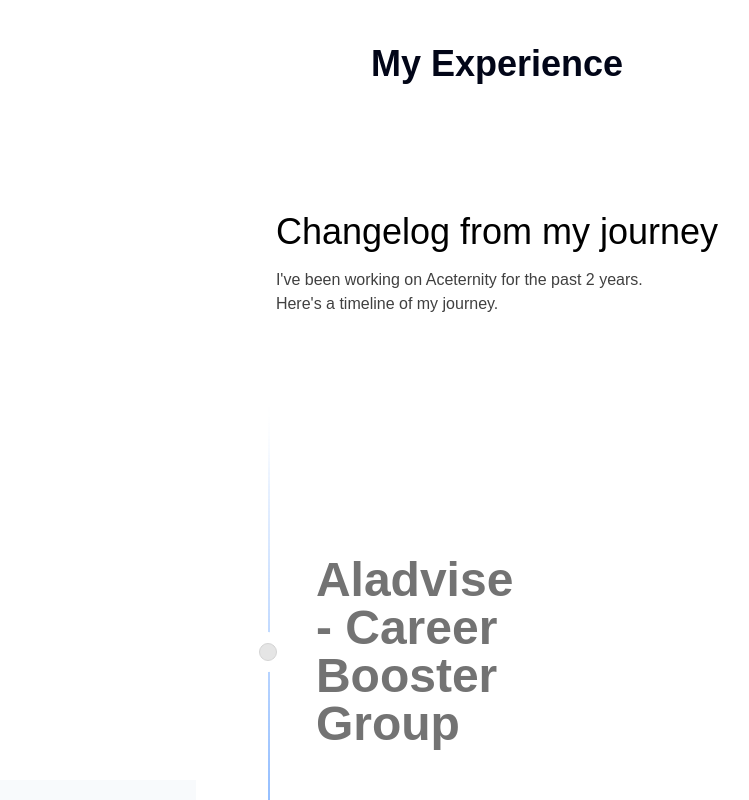
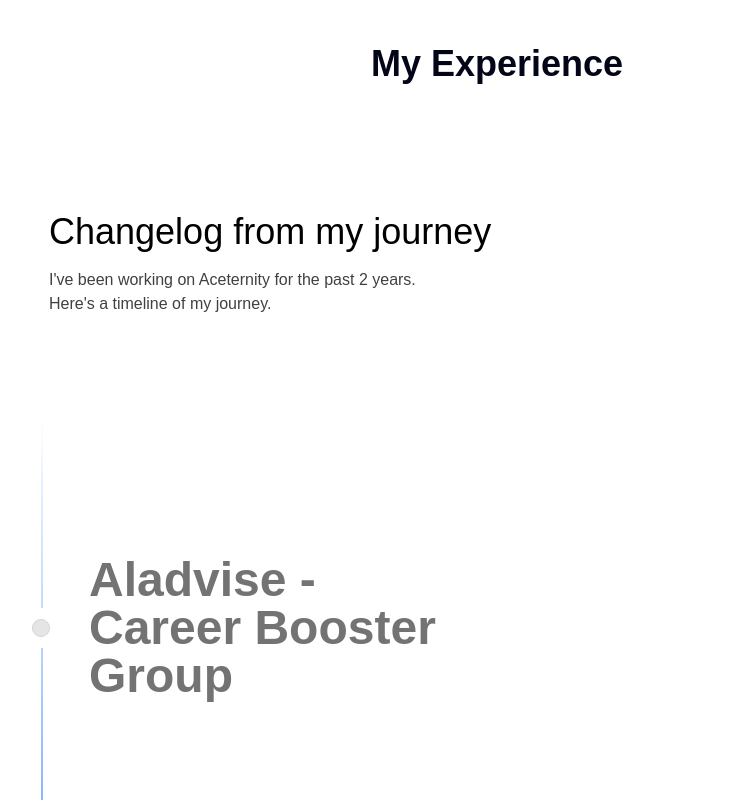
Before and after one commit to bramz-00/my-portfolio, a React (Vite) app: page / in a window 1280 px wide. Shown: the part 1620-2420 px from the top of the page, without its empty margins (143-892 px from the left). Built offline with nearby package versions, Linux system fonts and the light colour scheme.

Commit message:
fix large screen timeline

```diff
--- a/src/components/ExperienceTimeline.tsx
+++ b/src/components/ExperienceTimeline.tsx
@@ -54,7 +54,7 @@
 
 
   return (
-    <section id="experience" className="py-16 px-4 max-w-4xl mx-auto">
+    <section id="experience" className="py-16 px-4 w-full">
       <h2 className="text-4xl font-bold mb-12 text-center">My Experience</h2>
       <div className="relative w-full overflow-clip">
         <Timeline data={data} />
--- a/src/components/ui/timeline.tsx
+++ b/src/components/ui/timeline.tsx
@@ -36,8 +36,8 @@
       className="w-full bg-white dark:bg-neutral-950 font-sans md:px-10"
       ref={containerRef}
     >
-      <div className="max-w-7xl mx-auto py-20 px-4 md:px-8 lg:px-10">
-        <h2 className="text-lg md:text-4xl mb-4 text-black dark:text-white max-w-4xl">
+      <div className=" mx-auto py-20 px-4 md:px-8 lg:px-10">
+        <h2 className="text-lg md:text-4xl mb-4 text-black dark:text-white ">
           Changelog from my journey
         </h2>
         <p className="text-neutral-700 dark:text-neutral-300 text-sm md:text-base max-w-sm">
@@ -46,18 +46,18 @@
         </p>
       </div>
 
-      <div ref={ref} className="relative max-w-7xl mx-auto pb-20">
+      <div ref={ref} className="relative w-full pb-20">
         {data.map((item, index) => (
           <div
             key={index}
-            className="flex justify-start pt-10 md:pt-40 md:gap-10"
+            className="flex justify-start pt-10 md:pt-40 md:gap-10 w-full "
           >
-            <div className="sticky flex flex-col md:flex-row z-40 items-center top-40 self-start max-w-xs lg:max-w-sm md:w-full">
+            <div className="sticky flex flex-col md:flex-row z-40 items-center top-40 self-start w-full">
               <div className="h-10 absolute left-3 md:left-3 w-10 rounded-full bg-white dark:bg-black flex items-center justify-center">
                 <div
                 className="h-4 w-4 rounded-full bg-neutral-200 dark:bg-neutral-800 border border-neutral-300 dark:border-neutral-700 p-2" />
               </div>
-              <h3 className="hidden md:block text-xl md:pl-20 md:text-5xl font-bold text-neutral-500 dark:text-neutral-500 ">
+              <h3 className="hidden md:block text-xl md:pl-20 md:text-5xl font-bold text-neutral-500 dark:text-neutral-500  ">
                 {item.title}
               </h3>
             </div>
--- a/src/pages/Experiances.tsx
+++ b/src/pages/Experiances.tsx
@@ -2,7 +2,7 @@
 
 const Experiances = () => {
   return (
-    <section id="experiences" className="snap-center lg:h-screen">
+    <section id="experiences" className="w-full lg:px-24 ">
       <ExperienceTimeline />
     </section>
   )
```
